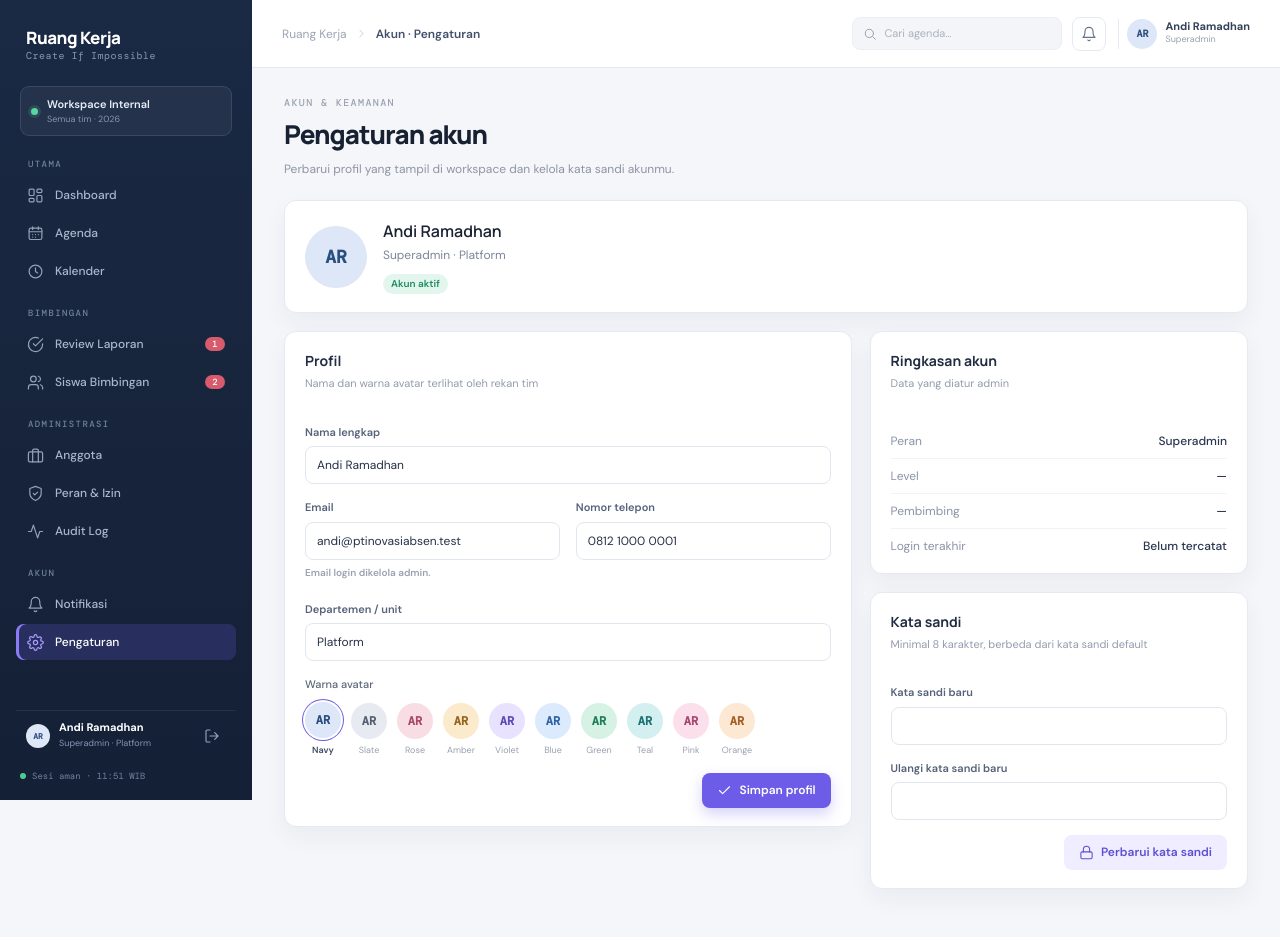
After one commit to antixoe/ptinovasiabsen, a Laravel app: page /akun in a window 1280 px wide. The commit adds this page. Run offline with Laravel 12, Linux system fonts and the light colour scheme; a user stored in the database is signed in; data comes from the database, SQL or seed files in the repository; style sheets or scripts are compiled from the project's sources.

Commit message:
Add account settings page and glass CRUD toasts
Surface feedback for create, update, delete, and validation results as iOS-style glass toasts, and give users a self-service /akun page for profile details, avatar colour, and password changes. AJAX modal submits replayed their flash after reload so the confirmation is never lost.

🤖 Generated with Codebuff
Co-Authored-By: Codebuff <noreply@codebuff.com>

```diff
--- /dev/null
+++ b/app/Http/Controllers/AccountController.php
@@ -0,0 +1,46 @@
+<?php
+
+namespace App\Http\Controllers;
+
+use App\Models\User;
+use App\Services\AuditLogger;
+use Illuminate\Http\RedirectResponse;
+use Illuminate\Http\Request;
+use Illuminate\Validation\Rule;
+use Illuminate\View\View;
+
+class AccountController extends Controller
+{
+    /** Avatar tints that exist in the stylesheet. */
+    public const AVATAR_COLORS = ['navy', 'slate', 'rose', 'amber', 'violet', 'blue', 'green', 'teal', 'pink', 'orange'];
+
+    public function edit(Request $request): View
+    {
+        return view('account.edit', [
+            'user' => $request->user(),
+            'avatarColors' => self::AVATAR_COLORS,
+        ]);
+    }
+
+    public function update(Request $request): RedirectResponse
+    {
+        $data = $request->validate([
+            'name' => ['required', 'string', 'max:120'],
+            'department' => ['nullable', 'string', 'max:100'],
+            'phone' => ['nullable', 'string', 'max:30'],
+            'avatar_color' => ['required', Rule::in(self::AVATAR_COLORS)],
+        ]);
+
+        /** @var User $user */
+        $user = $request->user();
+        $user->update($data);
+
+        AuditLogger::log('user.profile_updated', $user, [
+            'name' => $user->name,
+            'department' => $user->department,
+            'avatar_color' => $user->avatar_color,
+        ]);
+
+        return redirect()->route('account.edit')->with('status', 'Profil berhasil diperbarui.');
+    }
+}
--- a/resources/css/app.css
+++ b/resources/css/app.css
@@ -283,6 +283,31 @@ table.table { width: 100%; border-collapse: collapse; font-size: 12px; }
 .avatar-stack .avatar { margin-left: -7px; border: 2px solid #fff; }
 .avatar-stack .avatar:first-child { margin-left: 0; }
 
+/* ---------- Account settings ---------- */
+.profile-strip { display: flex; align-items: center; gap: 16px; padding: 18px 20px; margin-bottom: 18px; flex-wrap: wrap; }
+.profile-strip h2 { margin: 0; font-size: 16px; }
+.profile-strip p { margin: 3px 0 8px; font-size: 12px; color: var(--muted); }
+
+.avatar-picker { border: 0; padding: 0; margin: 0 0 16px; display: flex; flex-wrap: wrap; gap: 10px; }
+.avatar-picker legend { padding: 0; margin-bottom: 10px; font-size: 11px; font-weight: 500; color: #5d6879; }
+.avatar-choice { position: relative; display: flex; flex-direction: column; align-items: center; gap: 5px; cursor: pointer; }
+.avatar-choice input { position: absolute; opacity: 0; pointer-events: none; }
+.avatar-choice .avatar {
+  width: 36px; height: 36px; font-size: 12px;
+  box-shadow: 0 0 0 2px #fff, 0 0 0 3px transparent;
+  transition: box-shadow .18s, transform .18s;
+}
+.avatar-choice input:checked + .avatar { box-shadow: 0 0 0 2px #fff, 0 0 0 3px var(--violet); transform: translateY(-1px); }
+.avatar-choice input:focus-visible + .avatar { outline: 2px solid var(--violet); outline-offset: 3px; }
+.avatar-choice em { font-style: normal; font-size: 9px; color: #98a1b0; }
+.avatar-choice input:checked ~ em { color: #3d4a61; font-weight: 600; }
+
+.kv-list { margin: 0; }
+.kv-list > div { display: flex; justify-content: space-between; gap: 14px; padding: 8px 0; border-bottom: 1px solid #f1f3f6; font-size: 12px; }
+.kv-list > div:last-child { border-bottom: 0; padding-bottom: 0; }
+.kv-list dt { color: #8a94a6; }
+.kv-list dd { margin: 0; color: #2a3550; font-weight: 500; text-align: right; }
+
 /* ---------- Forms ---------- */
 .field { display: block; margin-bottom: 15px; }
 .field > span, .label { display: block; font-size: 11px; font-weight: 600; color: #56627a; margin-bottom: 6px; }
--- a/resources/js/app.js
+++ b/resources/js/app.js
@@ -1,14 +1,111 @@
+const FLASH_KEY = 'workspace-flash-toast';
+
+const stashToast = (message, type = 'success') => {
+    if (!message) return;
+
+    try {
+        sessionStorage.setItem(FLASH_KEY, JSON.stringify({ message, type }));
+    } catch (error) {
+        // Storage can be unavailable (private mode); the reload still works.
+    }
+};
+
+const takeStashedToast = () => {
+    try {
+        const raw = sessionStorage.getItem(FLASH_KEY);
+        if (!raw) return null;
+        sessionStorage.removeItem(FLASH_KEY);
+        return JSON.parse(raw);
+    } catch (error) {
+        return null;
+    }
+};
+
+// AJAX submits follow the redirect themselves, which consumes the session flash.
+// Read the rendered toast out of that response so it can be replayed after reload.
+const readFlashFrom = async (response) => {
+    try {
+        const doc = new DOMParser().parseFromString(await response.text(), 'text/html');
+        return doc.querySelector('.toast-ios:not(.is-error) .toast-ios-body span')?.textContent?.trim() || null;
+    } catch (error) {
+        return null;
+    }
+};
+
+const reloadWithToast = async (response) => {
+    const message = await readFlashFrom(response);
+    if (message) stashToast(message, 'success');
+    window.location.reload();
+};
+
 const ready = (fn) => {
     if (document.readyState !== 'loading') fn();
     else document.addEventListener('DOMContentLoaded', fn);
 };
 
-const toast = (message) => {
+const TOAST_ICONS = {
+    success: '<path d="M22 11.08V12a10 10 0 1 1-5.93-9.14"/><path d="m9 11 3 3L22 4"/>',
+    error: '<circle cx="12" cy="12" r="10"/><path d="M12 8v4M12 16h.01"/>',
+};
+
+const toastStack = () => {
+    let stack = document.getElementById('toast-stack');
+
+    if (!stack) {
+        stack = document.createElement('div');
+        stack.id = 'toast-stack';
+        stack.className = 'toast-stack';
+        stack.setAttribute('role', 'status');
+        stack.setAttribute('aria-live', 'polite');
+        document.body.appendChild(stack);
+    }
+
+    return stack;
+};
+
+const dismissToast = (el) => {
+    if (!el || el.classList.contains('closing')) return;
+    el.classList.remove('paused');
+    el.classList.add('closing');
+    el.addEventListener('animationend', () => el.remove(), { once: true });
+    setTimeout(() => el.remove(), 500);
+};
+
+const armToast = (el, life = 6000) => {
+    el.style.setProperty('--toast-life', life + 'ms');
+    let timer = setTimeout(() => dismissToast(el), life);
+
+    el.addEventListener('mouseenter', () => {
+        clearTimeout(timer);
+        el.classList.add('paused');
+    });
+
+    el.addEventListener('mouseleave', () => {
+        el.classList.remove('paused');
+        timer = setTimeout(() => dismissToast(el), 1500);
+    });
+
+    el.querySelector('[data-toast-close]')?.addEventListener('click', () => dismissToast(el));
+};
+
+const toast = (message, type = 'error') => {
+    if (!message) return;
+
     const el = document.createElement('div');
-    el.className = 'toast';
-    el.textContent = message;
-    document.body.appendChild(el);
-    setTimeout(() => el.remove(), 4000);
+    el.className = 'toast-ios' + (type === 'error' ? ' is-error' : '');
+    el.dataset.glassToast = '';
+    el.setAttribute('role', type === 'error' ? 'alert' : 'status');
+    el.innerHTML = '<span class="toast-ios-icon"><svg viewBox="0 0 24 24" width="16" height="16" fill="none" stroke="currentColor" stroke-width="1.8" stroke-linecap="round" stroke-linejoin="round">'
+        + (TOAST_ICONS[type] || TOAST_ICONS.success)
+        + '</svg></span><div class="toast-ios-body"><b></b><span></span></div>'
+        + '<button type="button" class="toast-ios-close" data-toast-close aria-label="Tutup notifikasi">'
+        + '<svg viewBox="0 0 24 24" width="11" height="11" fill="none" stroke="currentColor" stroke-width="2.4" stroke-linecap="round"><path d="M18 6 6 18M6 6l12 12"/></svg>'
+        + '</button><i class="toast-ios-progress" aria-hidden="true"></i>';
+
+    el.querySelector('b').textContent = type === 'success' ? 'Berhasil' : 'Gagal diproses';
+    el.querySelector('.toast-ios-body span').textContent = message;
+    toastStack().appendChild(el);
+    armToast(el);
 };
 
 const initDynamicRows = (scope) => {
@@ -136,6 +233,13 @@ ready(() => {
             input.value = button.dataset.useDefaultPassword;
         });
     });
+
+    // Glass flash toasts rendered by the server
+    document.querySelectorAll('[data-glass-toast]').forEach((el) => armToast(el));
+
+    // Toast carried over from an AJAX submit that already consumed the flash
+    const pendingToast = takeStashedToast();
+    if (pendingToast) setTimeout(() => toast(pendingToast.message, pendingToast.type || 'success'), 120);
 
     // Dismiss flash messages
     document.querySelectorAll('.alert[data-dismissible]').forEach((alert) => {
@@ -282,7 +386,7 @@ function initModals() {
             }
 
             close();
-            window.location.reload();
+            return reloadWithToast(response);
         } catch (error) {
             if (inside) notify(form, 'Koneksi gagal. Silakan coba lagi.');
             else toast('Koneksi gagal. Silakan coba lagi.');
@@ -314,7 +418,7 @@ function initModals() {
                 }
 
                 close();
-                window.location.reload();
+                return reloadWithToast(response);
             } catch (error) {
                 const box = body.querySelector('.modal-alert');
                 box.hidden = false;
--- /dev/null
+++ b/resources/views/account/edit.blade.php
@@ -0,0 +1,107 @@
+@extends('layouts.app')
+
+@section('title', 'Pengaturan Akun')
+@section('breadcrumb', 'Akun · Pengaturan')
+
+@section('content')
+    <div class="page-head">
+        <div>
+            <p class="eyebrow">Akun & keamanan</p>
+            <h1>Pengaturan akun</h1>
+            <p class="sub">Perbarui profil yang tampil di workspace dan kelola kata sandi akunmu.</p>
+        </div>
+    </div>
+
+    <div class="profile-strip card">
+        <x-avatar :user="$user" size="xl" />
+        <div class="profile-stats">
+            <h2>{{ $user->name }}</h2>
+            <p>{{ $user->role?->name ?? 'Tanpa peran' }}{{ $user->department ? ' · '.$user->department : '' }}</p>
+            <span class="badge {{ $user->is_active ? 'success' : 'danger' }}">{{ $user->is_active ? 'Akun aktif' : 'Akun nonaktif' }}</span>
+        </div>
+    </div>
+
+    <div class="grid-2">
+        <div class="card">
+            <div class="card-head"><div><h2>Profil</h2><p>Nama dan warna avatar terlihat oleh rekan tim</p></div></div>
+            <div class="card-body pad">
+                <form method="POST" action="{{ route('account.update') }}">
+                    @csrf
+                    @method('PUT')
+
+                    <div class="form-grid">
+                        <label class="field span-2">
+                            <span>Nama lengkap</span>
+                            <input type="text" name="name" class="input" value="{{ old('name', $user->name) }}" maxlength="120" required>
+                        </label>
+                        <label class="field">
+                            <span>Email</span>
+                            <input type="email" class="input" value="{{ $user->email }}" disabled>
+                            <span class="hint">Email login dikelola admin.</span>
+                        </label>
+                        <label class="field">
+                            <span>Nomor telepon</span>
+                            <input type="text" name="phone" class="input" value="{{ old('phone', $user->phone) }}" maxlength="30" placeholder="0812…">
+                        </label>
+                        <label class="field span-2">
+                            <span>Departemen / unit</span>
+                            <input type="text" name="department" class="input" value="{{ old('department', $user->department) }}" maxlength="100" placeholder="Engineering, Design, People Ops…">
+                        </label>
+                    </div>
+
+                    <fieldset class="avatar-picker">
+                        <legend>Warna avatar</legend>
+                        @foreach ($avatarColors as $color)
+                            <label class="avatar-choice" title="{{ ucfirst($color) }}">
+                                <input type="radio" name="avatar_color" value="{{ $color }}" @checked(old('avatar_color', $user->avatar_color ?: 'violet') === $color)>
+                                <span class="avatar {{ $color }}">{{ $user->initials() }}</span>
+                                <em>{{ ucfirst($color) }}</em>
+                            </label>
+                        @endforeach
+                    </fieldset>
+
+                    <div class="flex justify-end">
+                        <button type="submit" class="btn btn-primary"><x-icon name="check" :size="14" /> Simpan profil</button>
+                    </div>
+                </form>
+            </div>
+        </div>
+
+        <div class="stack">
+            <div class="card">
+                <div class="card-head"><div><h2>Ringkasan akun</h2><p>Data yang diatur admin</p></div></div>
+                <div class="card-body pad">
+                    <dl class="kv-list">
+                        <div><dt>Peran</dt><dd>{{ $user->role?->name ?? '—' }}</dd></div>
+                        <div><dt>Level</dt><dd>{{ $user->level?->name ?? '—' }}</dd></div>
+                        <div><dt>Pembimbing</dt><dd>{{ $user->mentor?->name ?? '—' }}</dd></div>
+                        <div><dt>Login terakhir</dt><dd>{{ $user->last_login_at?->translatedFormat('d M Y · H:i') ?? 'Belum tercatat' }}</dd></div>
+                    </dl>
+                </div>
+            </div>
+
+            <div class="card">
+                <div class="card-head"><div><h2>Kata sandi</h2><p>Minimal 8 karakter, berbeda dari kata sandi default</p></div></div>
+                <div class="card-body pad">
+                    <form method="POST" action="{{ route('password.update') }}">
+                        @csrf
+                        @method('PUT')
+
+                        <label class="field">
+                            <span>Kata sandi baru</span>
+                            <input type="password" name="password" class="input" autocomplete="new-password" required>
+                        </label>
+                        <label class="field">
+                            <span>Ulangi kata sandi baru</span>
+                            <input type="password" name="password_confirmation" class="input" autocomplete="new-password" required>
+                        </label>
+
+                        <div class="flex justify-end">
+                            <button type="submit" class="btn btn-soft"><x-icon name="lock" :size="14" /> Perbarui kata sandi</button>
+                        </div>
+                    </form>
+                </div>
+            </div>
+        </div>
+    </div>
+@endsection
--- /dev/null
+++ b/resources/views/components/toast.blade.php
@@ -0,0 +1,38 @@
+@props(['message' => null])
+
+@php
+    $flash = $message ?? session('status');
+    $error = isset($errors) ? $errors->first() : null;
+@endphp
+
+@if ($flash || $error)
+    <div class="toast-stack" id="toast-stack" role="status" aria-live="polite">
+        @if ($error)
+            <div class="toast-ios is-error" data-glass-toast role="alert">
+                <span class="toast-ios-icon"><x-icon name="alert" :size="16" /></span>
+                <div class="toast-ios-body">
+                    <b>Gagal diproses</b>
+                    <span>{{ $error }}</span>
+                </div>
+                <button type="button" class="toast-ios-close" data-toast-close aria-label="Tutup notifikasi">
+                    <x-icon name="x" :size="11" />
+                </button>
+                <i class="toast-ios-progress" aria-hidden="true"></i>
+            </div>
+        @endif
+
+        @if ($flash)
+            <div class="toast-ios" data-glass-toast>
+                <span class="toast-ios-icon"><x-icon name="check-circle" :size="16" /></span>
+                <div class="toast-ios-body">
+                    <b>Berhasil</b>
+                    <span>{{ $flash }}</span>
+                </div>
+                <button type="button" class="toast-ios-close" data-toast-close aria-label="Tutup notifikasi">
+                    <x-icon name="x" :size="11" />
+                </button>
+                <i class="toast-ios-progress" aria-hidden="true"></i>
+            </div>
+        @endif
+    </div>
+@endif
--- a/resources/views/layouts/app.blade.php
+++ b/resources/views/layouts/app.blade.php
@@ -85,6 +85,10 @@
                     @if ($unreadCount)
                         <span class="nav-count hot">{{ $unreadCount }}</span>
                     @endif
+                </a>
+                <a href="{{ route('account.edit') }}" class="nav-item {{ request()->routeIs('account.*') ? 'active' : '' }}">
+                    <x-icon name="settings" />
+                    <span>Pengaturan</span>
                 </a>
             </div>
         </nav>
@@ -183,23 +187,12 @@
         </header>
 
         <main class="page">
-            @if (session('status'))
-                <div class="alert success">
-                    <x-icon name="check-circle" />
-                    <span>{{ session('status') }}</span>
-                </div>
-            @endif
-            @if ($errors->any())
-                <div class="alert error">
-                    <x-icon name="alert" />
-                    <span>{{ $errors->first() }}</span>
-                </div>
-            @endif
-
             @yield('content')
         </main>
     </div>
 </div>
+
+<x-toast />
 
 <div class="modal-root" id="modal-root" aria-hidden="true">
     <div class="modal-backdrop" data-modal-close></div>
--- a/routes/web.php
+++ b/routes/web.php
@@ -1,5 +1,6 @@
 <?php
 
+use App\Http\Controllers\AccountController;
 use App\Http\Controllers\Admin\AuditLogController;
 use App\Http\Controllers\Admin\RoleController;
 use App\Http\Controllers\Admin\UserController;
@@ -26,6 +27,9 @@ Route::middleware(['auth', 'active'])->group(function () {
 
     Route::middleware('password.changed')->group(function () {
         Route::get('/', [DashboardController::class, 'index'])->name('dashboard');
+
+        Route::get('/akun', [AccountController::class, 'edit'])->name('account.edit');
+        Route::put('/akun', [AccountController::class, 'update'])->name('account.update');
 
         Route::get('/agenda', [AgendaController::class, 'index'])->name('agenda.index');
         Route::get('/agenda/create', [AgendaController::class, 'create'])->name('agenda.create');
```
Also changed, not shown: other parts of resources/css/app.css (+76 -5 lines).
